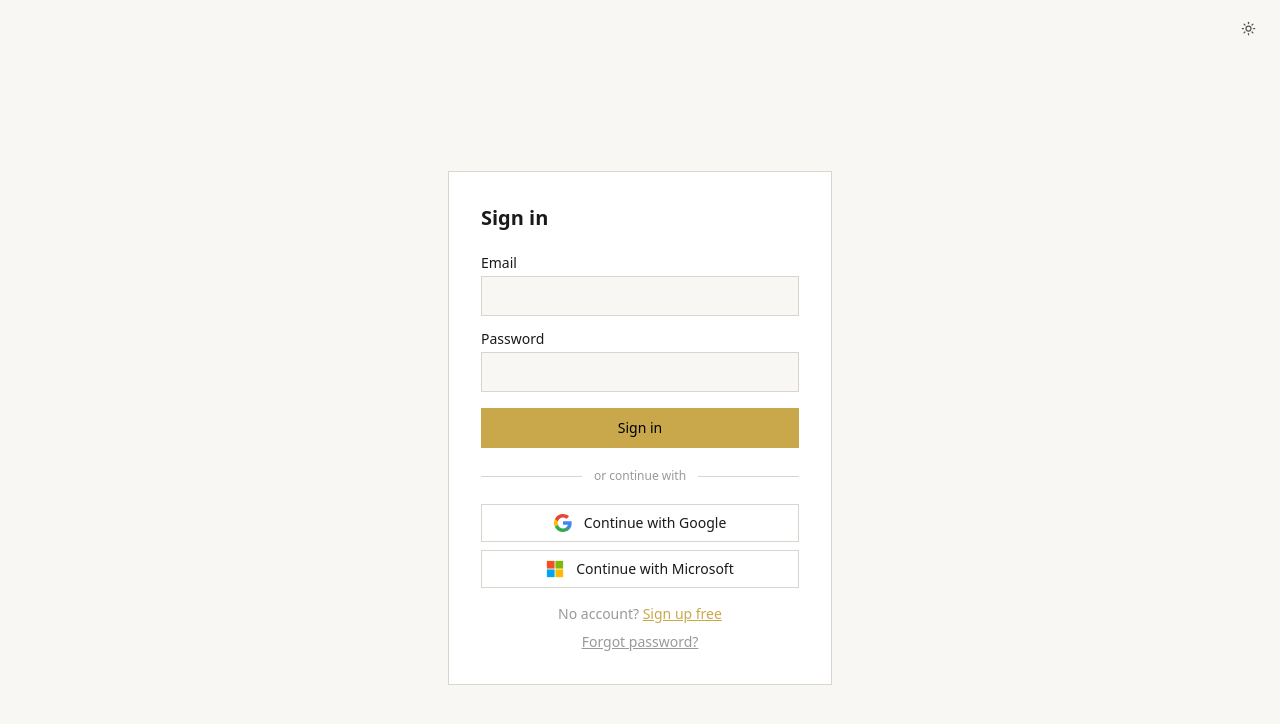
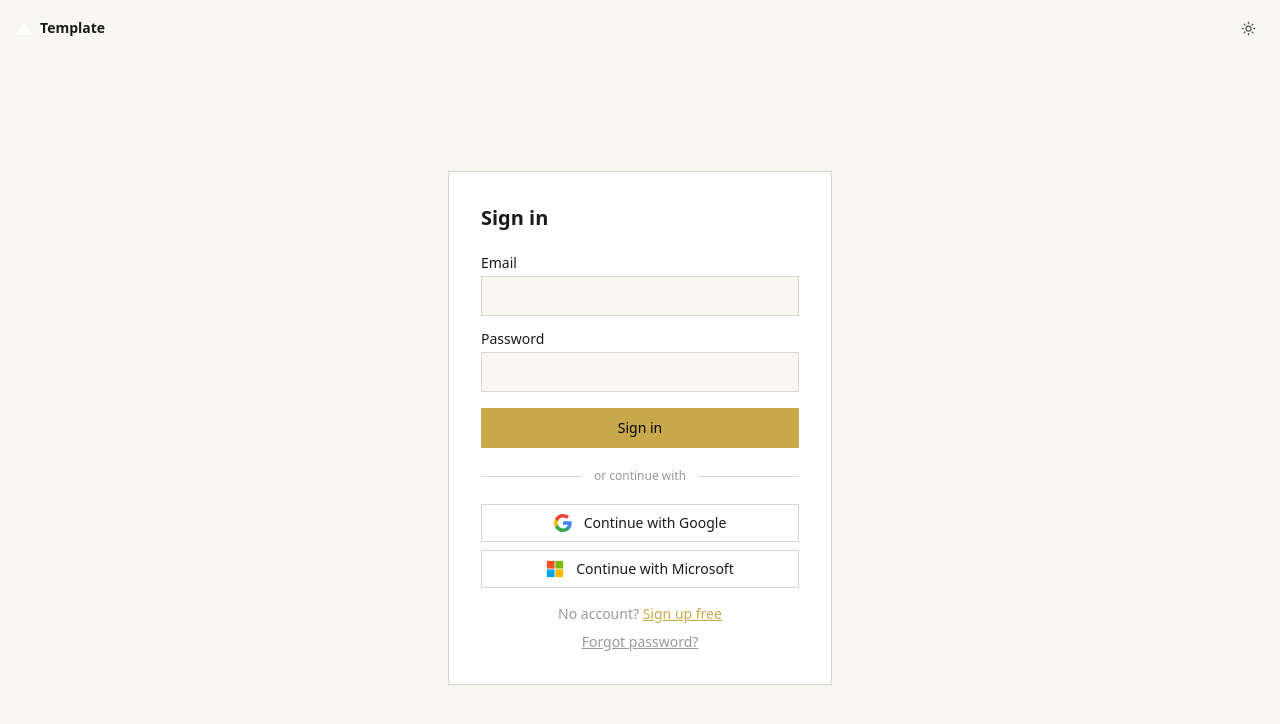
Before and after one commit to siddarthanath/frontend-core, a Next.js app: page /login in a window 1280 px wide. Shown: the top 724 px of the page. Built offline with nearby package versions, Linux system fonts and the light colour scheme.

Commit message:
feat(auth): add logo home link to login/signup layout

```diff
--- a/src/app/(auth)/layout.tsx
+++ b/src/app/(auth)/layout.tsx
@@ -1,10 +1,15 @@
+import Image from "next/image"
+import Link from "next/link"
 import { ThemeToggle } from "@/components/shared/ThemeToggle"
 
 export default function AuthLayout({ children }: { children: React.ReactNode }) {
   return (
     <div className="min-h-screen flex flex-col bg-bg">
-      {/* Top bar with theme toggle so users can switch before logging in */}
-      <div className="flex justify-end px-4 py-3">
+      <div className="flex items-center justify-between px-4 py-3">
+        <Link href="/" className="flex items-center gap-2">
+          <Image src="/vercel.svg" alt="Logo" width={16} height={16} className="dark:invert" />
+          <span className="text-sm font-semibold text-fg">Template</span>
+        </Link>
         <ThemeToggle />
       </div>
       <div className="flex flex-1 items-center justify-center p-4">
```
